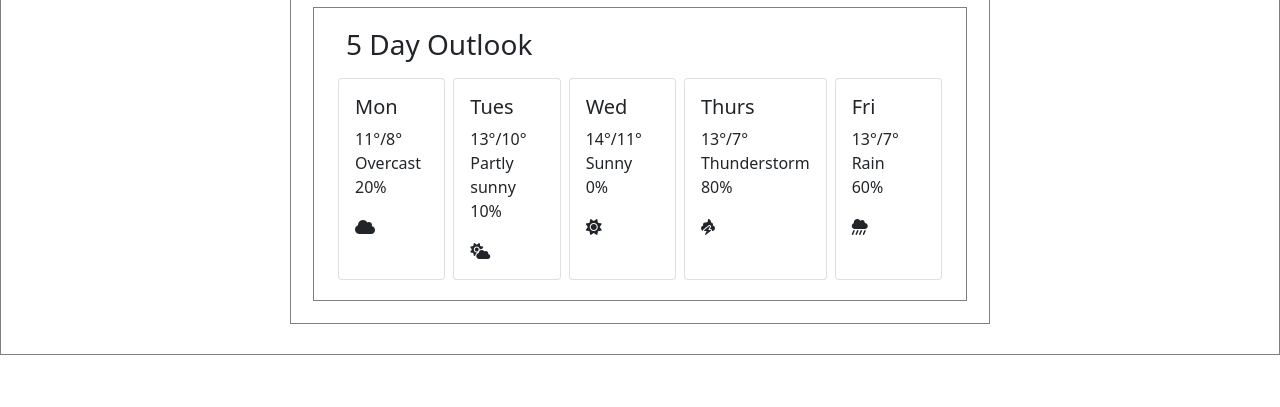
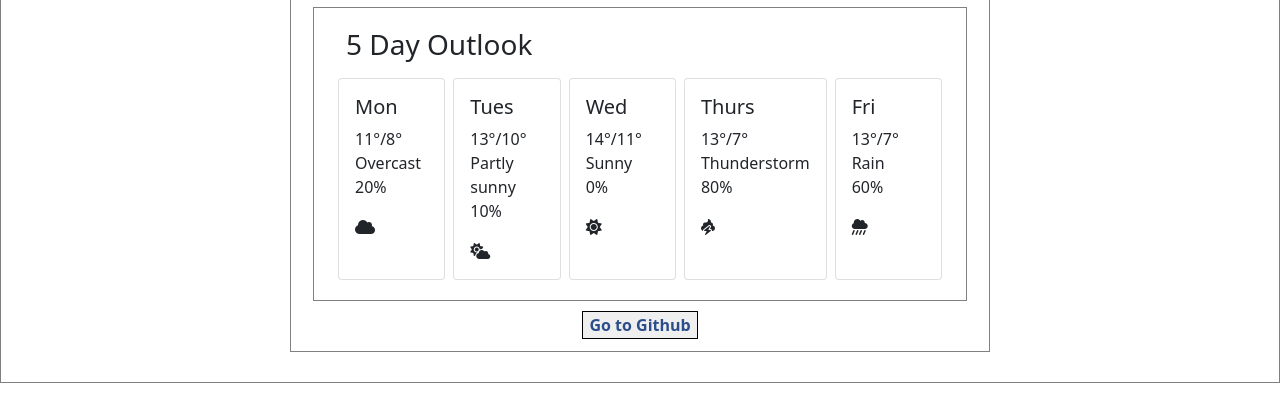
Before and after one commit to mhannacodes/Worldwide-weather-finder-app, a plain HTML site: page index.html in a window 1280 px wide. Shown: the part 393-800 px from the top of the page. Drawn offline with nearby package versions, Linux system fonts and the light colour scheme.

Commit message:
added footer with github repository link

```diff
--- a/index.html
+++ b/index.html
@@ -135,6 +135,9 @@
         </div>
       </div>
     </section>
+    <button id="github-link">
+      <a href="https://github.com/mhannacodes/Worldwide-weather-finder-app" target="_blank">Go to Github</a>
+    </button>
     <script src="src/script.js"></script>
 </body>
 </html>
--- a/src/styles.css
+++ b/src/styles.css
@@ -24,6 +24,12 @@ form {
   font-size: 25px;
   margin-right: 10px;
   text-align: right;
+}
+
+a {
+  text-decoration: none;
+  color: #2b4e8a;
+  font-weight: bold;
 }
 
 .container-md {
@@ -123,3 +129,9 @@ form {
 .col.mx-1 {
   padding: 0;
 }
+
+#github-link {
+  display: block;
+  margin: 0 auto;
+  border: 0.5px solid black;
+}
```
